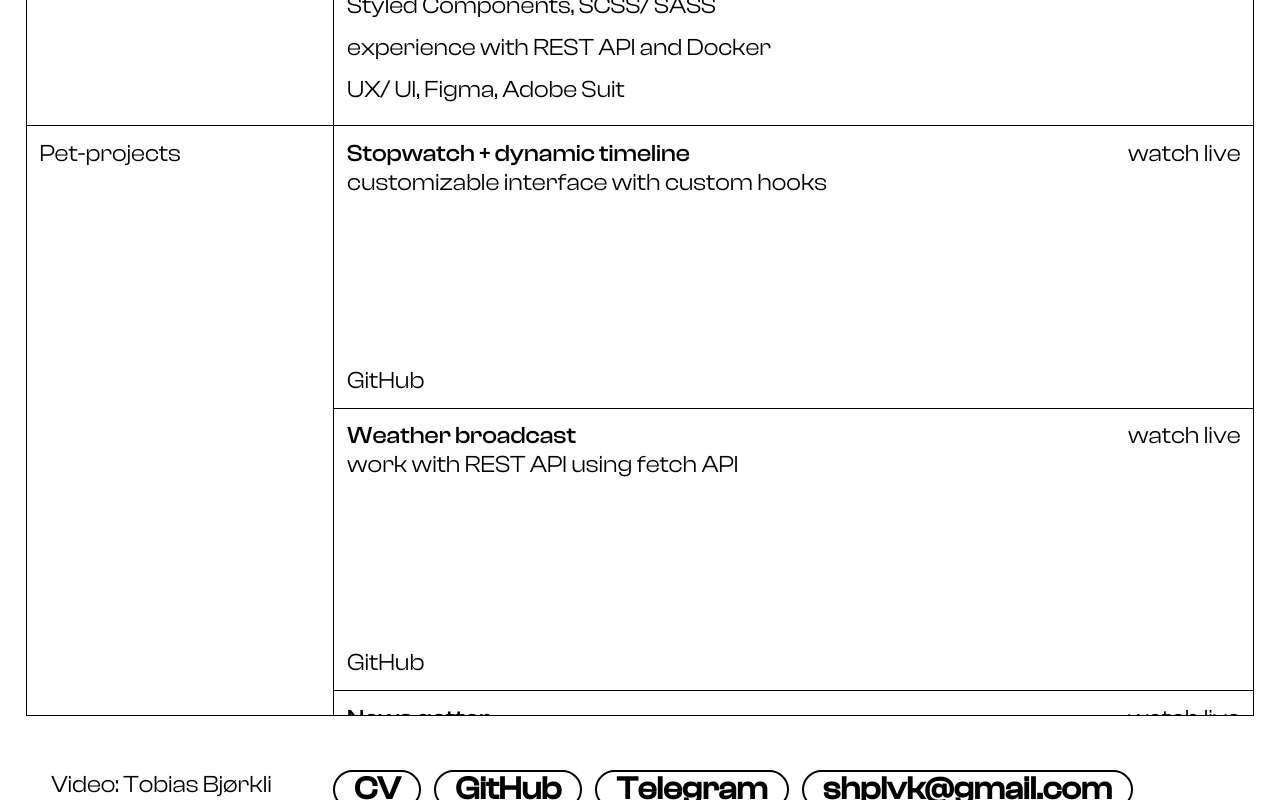
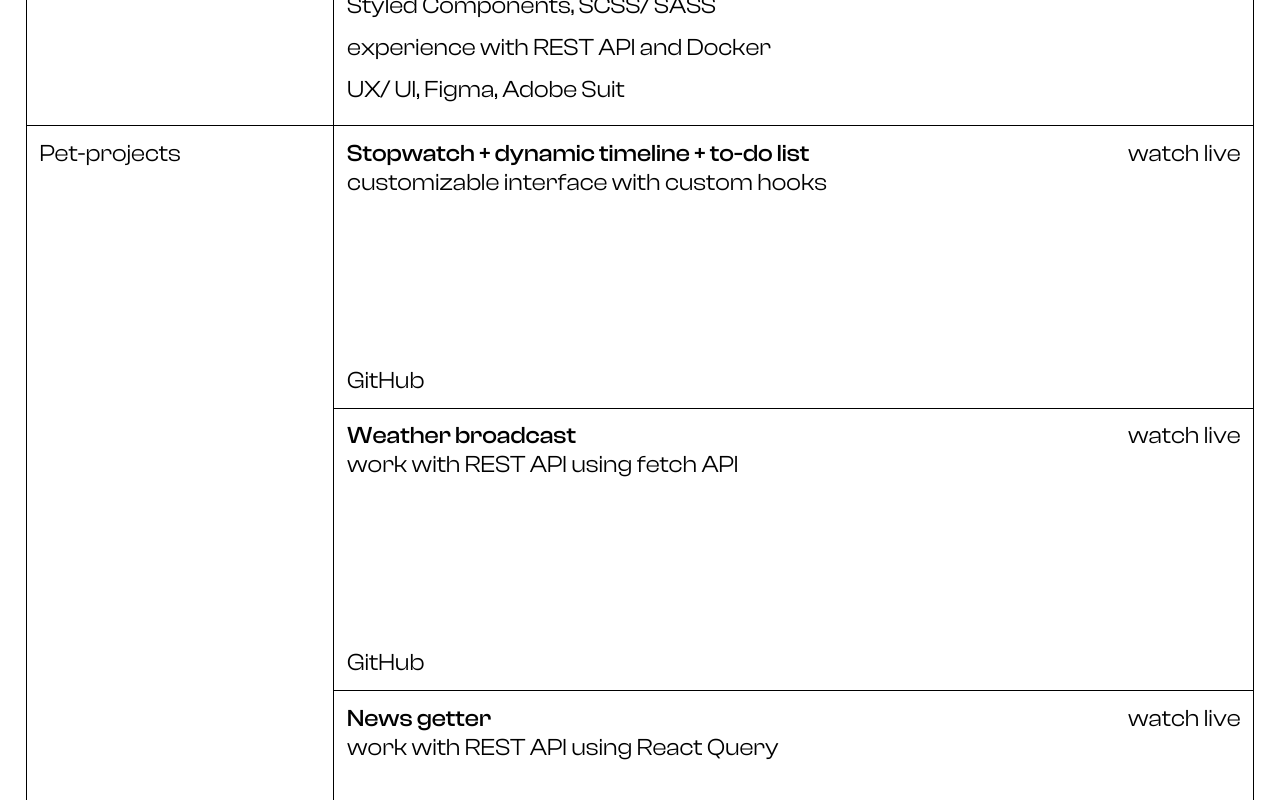
Before and after one commit to alexandrachuprina/personal-page, a React (Create React App) app: page / in a window 1280 px wide. Shown: the part 940-1740 px from the top of the page. Built offline with nearby package versions, Linux system fonts and the light colour scheme; a web font is replaced by a local one.

Commit message:
Before Router

```diff
--- a/package.json
+++ b/package.json
@@ -14,6 +14,8 @@
     "react-p5": "^1.3.33",
     "react-p5-wrapper": "^4.1.0",
     "react-redux": "^8.0.5",
+    "react-router": "^6.8.1",
+    "react-router-dom": "^6.8.1",
     "react-scripts": "5.0.1",
     "styled-components": "^5.3.6",
     "web-vitals": "^2.1.4"
--- a/src/App.js
+++ b/src/App.js
@@ -44,14 +44,14 @@ function App() {
     gridTemplateColumns: '20% 80%',
   }
 
-  function handleMouse() {
-    setUrl(sky)
-  }
-  function handleMouse2() {
-    setTimeout(() => {
-      setUrl(mount)
-    }, 500)
-  }
+  // function handleMouse() {
+  //   setUrl(sky)
+  // }
+  // function handleMouse2() {
+  //   setTimeout(() => {
+  //     setUrl(mount)
+  //   }, 500)
+  // }
 
   return (
     <Page>
@@ -123,9 +123,9 @@ function App() {
 
         <div className="overflow" style={{ gridArea: 'o' }}>
 
-          <DescriptionFirst style={{ gridArea: 'a' }} onMouseEnter={() => handleMouse()} onMouseLeave={handleMouse2}>
+          <DescriptionFirst style={{ gridArea: 'a' }}>
             <span>
-              <p className="p-medium">Stopwatch + dynamic timeline</p>
+              <p className="p-medium">Stopwatch + dynamic timeline + to-do list</p>
               <p>watch live</p>
             </span>
             <p>customizable interface with custom hooks</p>
@@ -314,12 +314,12 @@ const WorksGallery = styled.div`
   border-right: 1px solid black;
   border-bottom: 1px solid black;
 
-  .overflow {
+  /* .overflow {
     width: 100%;
     height: 46vw;
     overflow-y: scroll;
     z-index: 2;
-  }
+  } */
 `
 const Description = styled.div`
   display: flex;
--- a/src/index.js
+++ b/src/index.js
@@ -4,12 +4,15 @@ import './index.css';
 import App from './App';
 import { store } from './app/store';
 import { Provider } from 'react-redux'
+import { BrowserRouter } from "react-router-dom";
 
 const root = ReactDOM.createRoot(document.getElementById('root'));
 root.render(
   <React.StrictMode>
-    <Provider store={store}>
-      <App />
-    </Provider>
+    <BrowserRouter>
+      <Provider store={store}>
+        <App />
+      </Provider>
+    </BrowserRouter>
   </React.StrictMode>
 );
```
Also changed, not shown: src/components/Layout.js (added, +7 -0 lines), 1 other file (tests, documents, lock files or other folders).
